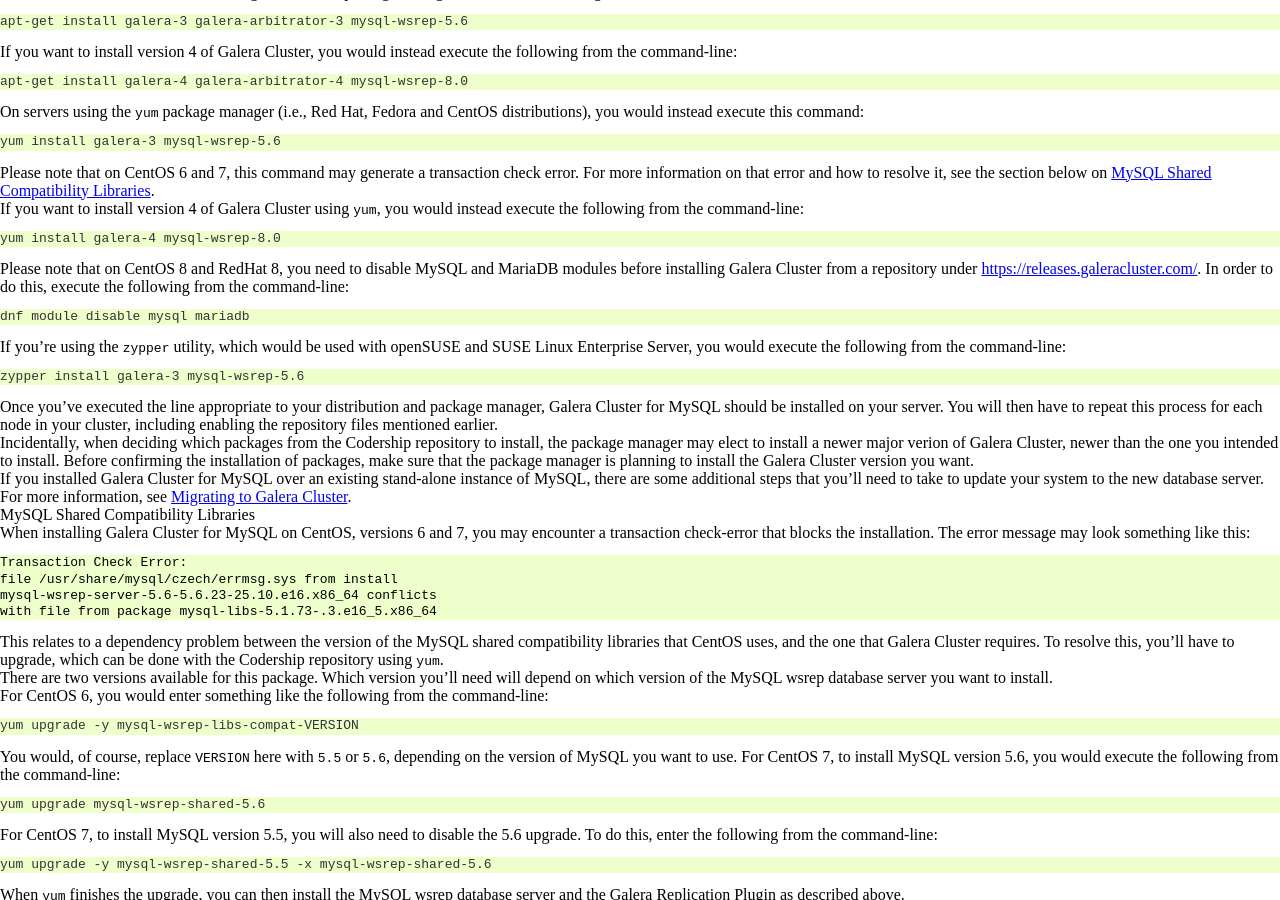
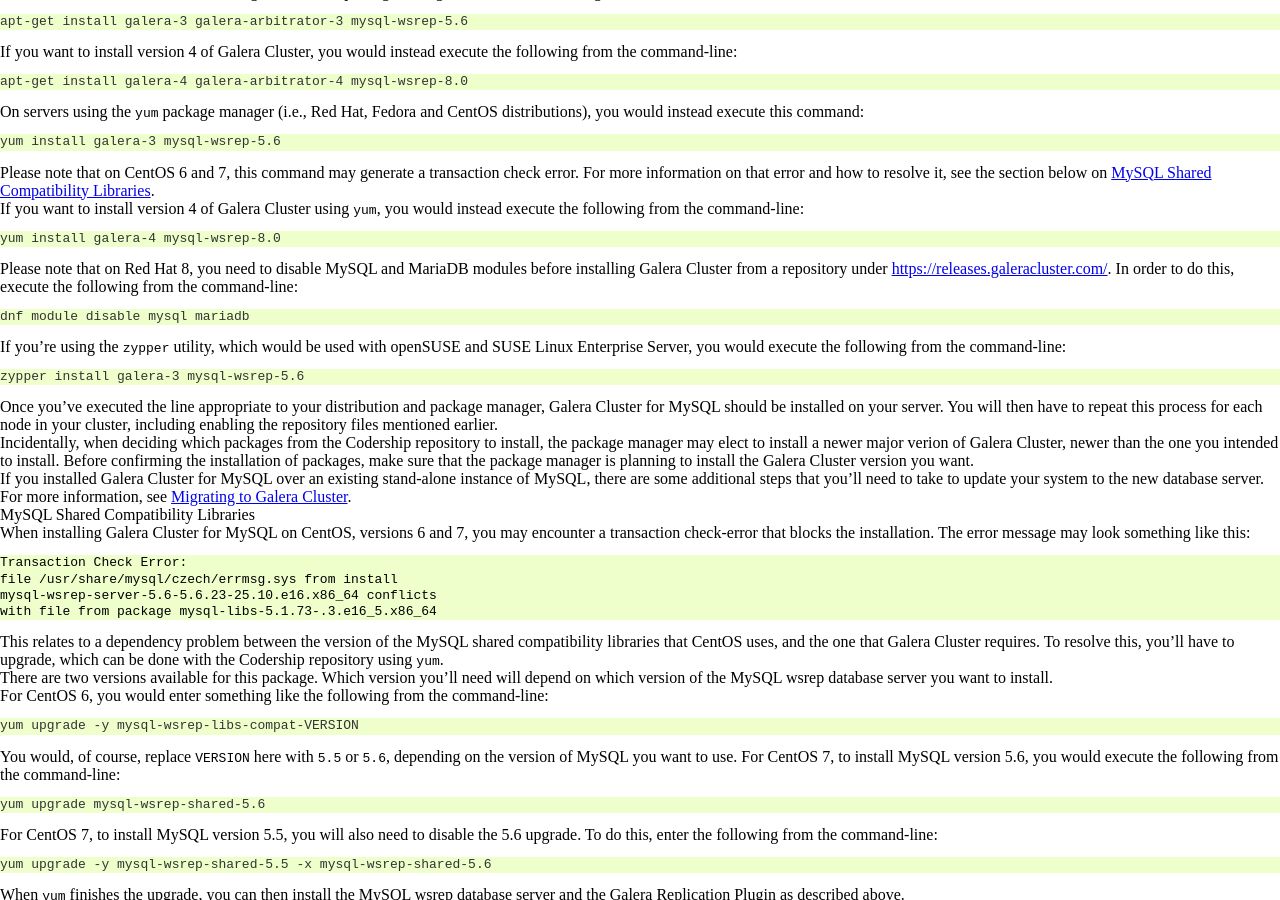
Before and after one commit to codership/documentation, a Sphinx documentation site: the page built from galeracluster/source/documentation/install-mysql.rst, in a window 1280 px wide and 900 px high, scrolled down 2459 px. Built offline with Sphinx 7.4.7, drawn with Linux system fonts in a browser that asks for light colours; comment, search, counter and statistics services are not loaded.

Commit message:
Issue #338 CentOS 8 replaced with CentOS rhel6 replaced with rhel8

```diff
--- a/galeracluster/source/documentation/install-mariadb.rst
+++ b/galeracluster/source/documentation/install-mariadb.rst
@@ -164,7 +164,7 @@ For the value of ``baseurl``, you'll have to adjust the web address:
 
 - ``version`` should be changed to the version of MariaDB you want to use (e.g., ``5.6``).
 
-- ``package`` will have to be changed to the package name for your operating system distribution, release and architecture.  For example, ``rhel6-amd64`` would reference packages for a Red Hat Enterprise Linux 6 server running on 64-bit hardware.
+- ``package`` will have to be changed to the package name for your operating system distribution, release and architecture.  For example, ``rhel8-amd64`` would reference packages for a Red Hat Enterprise Linux 8 server running on 64-bit hardware.
 
 For more information on the repository, package names or available mirrors, see the `MariaDB Repository Generator <https://downloads.mariadb.org/mariadb/repositories/>`_. It will generate the actual text you will need to put in your repository configuration file. In fact, by clicking through the choices presented, you can just copy the results and paste them into your configuration file without any modification.
 
--- a/galeracluster/source/documentation/install-mysql.rst
+++ b/galeracluster/source/documentation/install-mysql.rst
@@ -255,7 +255,7 @@ If you want to install version 4 of Galera Cluster using ``yum``, you would inst
 
    yum install galera-4 mysql-wsrep-8.0
 
-Please note that on CentOS 8 and RedHat 8, you need to disable MySQL and
+Please note that on Red Hat 8, you need to disable MySQL and
 MariaDB modules before installing Galera Cluster from a repository under
 https://releases.galeracluster.com/. In order to do this, execute the
 following from the command-line:
```
